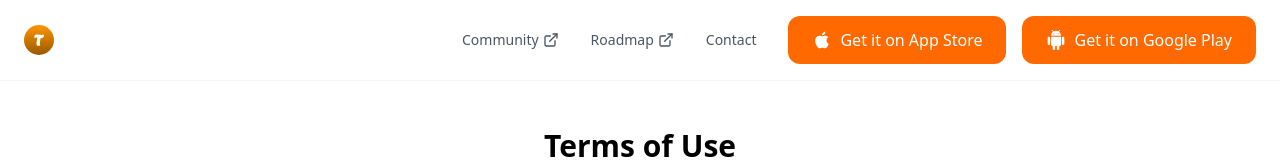
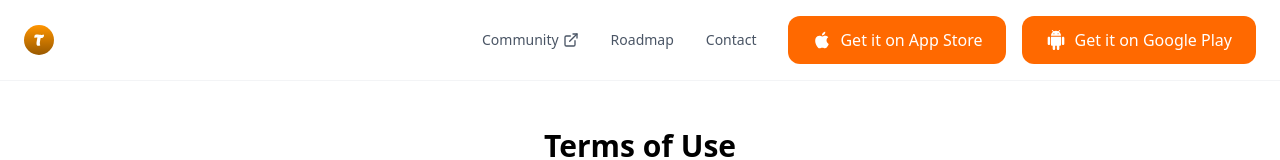
Before and after one commit to insertmike/trakable-landing, a Next.js app: page /terms in a window 1280 px wide. Shown: the top 160 px of the page. Built offline with nearby package versions, Linux system fonts and the light colour scheme.

Commit message:
chore: update roadmap link in navigation to local roadmap section

```diff
--- a/src/app/components/Footer.tsx
+++ b/src/app/components/Footer.tsx
@@ -32,8 +32,7 @@ const Footer = () => {
                 </li>
                 <li>
                   <Link
-                    href="https://www.notion.so/1da606d25a9080e39cdefd0961afc8f0?pvs=21"
-                    target="_blank"
+                    href="#roadmap"
                     className="text-gray-600 hover:text-green-600 transition-colors"
                   >
                     Roadmap
--- a/src/app/components/Header.tsx
+++ b/src/app/components/Header.tsx
@@ -81,12 +81,10 @@ const Header = () => {
             <ExternalLinkIcon />
           </Link>
           <Link
-            href="https://www.notion.so/1da606d25a9080e39cdefd0961afc8f0?pvs=21"
-            target="_blank"
-            className="text-sm font-medium text-gray-600 hover:text-gray-900 transition-colors flex items-center"
+            href="#roadmap"
+            className="text-sm font-medium text-gray-600 hover:text-gray-900 transition-colors"
           >
             Roadmap
-            <ExternalLinkIcon />
           </Link>
           <Link
             href="mailto:contact@trakable.app"
@@ -112,13 +110,11 @@ const Header = () => {
               <ExternalLinkIcon />
             </Link>
             <Link
-              href="https://www.notion.so/1da606d25a9080e39cdefd0961afc8f0?pvs=21"
-              target="_blank"
-              className="text-sm font-medium text-gray-600 hover:text-gray-900 transition-colors py-2 flex items-center"
+              href="#roadmap"
+              className="text-sm font-medium text-gray-600 hover:text-gray-900 transition-colors py-2"
               onClick={() => setIsMenuOpen(false)}
             >
               Roadmap
-              <ExternalLinkIcon />
             </Link>
             <Link
               href="mailto:contact@trakable.app"
```
